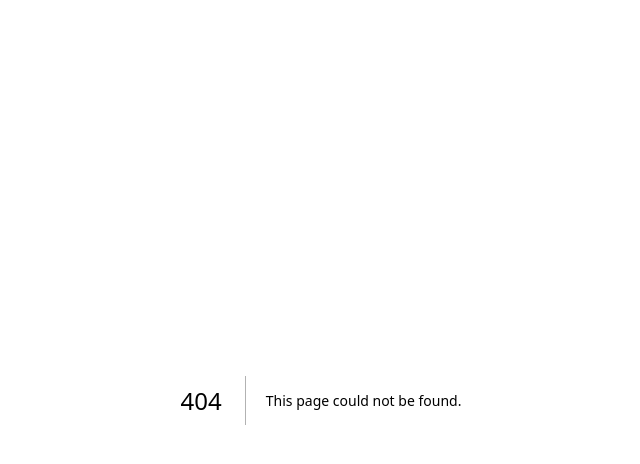
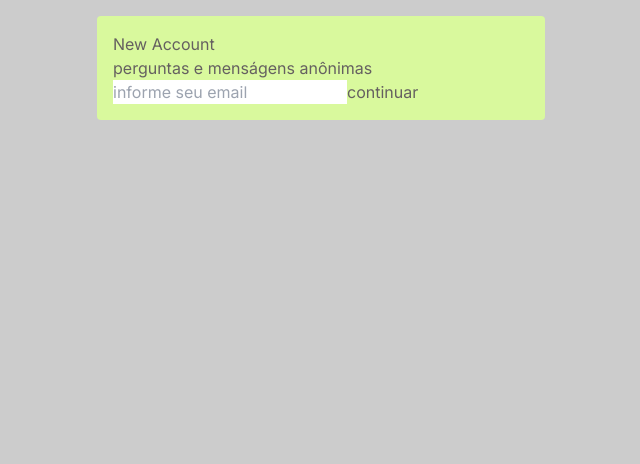
Before and after one commit to marvieiradev/secret-box, a Next.js app in the folder app/: page /account/new in a window 1280 px wide. Before the commit this address had no page. Shown: the top 464 px of the page, without its empty margins (319-959 px from the left). Built offline with nearby package versions, Linux system fonts and the light colour scheme.

Commit message:
feat: account pages created

```diff
--- /dev/null
+++ b/app/app/account/layout.tsx
@@ -0,0 +1,9 @@
+import React from "react";
+
+export default function Layout({ children }: { children: React.ReactNode }) {
+    return (
+        <div className="container flex items-center mx-auto max-w-md bg-lime-200 p-4 m-4 rounded">
+            {children}
+        </div>
+    );
+}
--- /dev/null
+++ b/app/app/account/login/page.tsx
@@ -0,0 +1,12 @@
+export default function LoginPage() {
+    return (
+        <div>
+            <h1>Login</h1>
+            <p>perguntas e menságens anônimas</p>
+            <input type="text" placeholder="informe seu email" />
+            <input type="password" placeholder="informe sua senha" />
+            <button>acessar minha conta</button>
+            <button>voltar</button>
+        </div>
+    );
+}
--- /dev/null
+++ b/app/app/account/new/page.tsx
@@ -0,0 +1,47 @@
+export default function NewAccountPage() {
+    return (
+        <div>
+            <h1>New Account</h1>
+            <p>perguntas e menságens anônimas</p>
+            <FormEmail />
+        </div>
+    );
+}
+
+function FormEmail() {
+    return (
+        <>
+            <input type="text" placeholder="informe seu email" />
+            <button>continuar</button>
+        </>
+    );
+}
+
+function FormPassword() {
+    return (
+        <>
+            <input type="text" placeholder="informe sua senha" />
+            <button>continuar</button>
+        </>
+    );
+}
+
+function FormProfile() {
+    return (
+        <>
+            <input type="text" placeholder="informe seu nome" />
+            <input type="text" placeholder="informe seu usuário" />
+            <button>continuar</button>
+        </>
+    );
+}
+
+function FormAvatar() {
+    return (
+        <>
+            <ul>
+                <li>avatar1</li>
+            </ul>
+        </>
+    )
+}
--- /dev/null
+++ b/app/app/account/page.tsx
@@ -0,0 +1,11 @@
+export default function AcountPage() {
+    return (
+        <div>
+            <h1>Account</h1>
+            <p>perguntas e menságens anônimas</p>
+            <p>vamos começar?</p>
+            <button>criar uma conta</button>
+            <button>acessar minha conta</button>
+        </div>
+    );
+}
--- a/app/app/globals.css
+++ b/app/app/globals.css
@@ -2,32 +2,7 @@
 @tailwind components;
 @tailwind utilities;
 
-:root {
-  --foreground-rgb: 0, 0, 0;
-  --background-start-rgb: 214, 219, 220;
-  --background-end-rgb: 255, 255, 255;
+body {
+  color: #656060;
+  background-color: #ccc;
 }
-
-@media (prefers-color-scheme: dark) {
-  :root {
-    --foreground-rgb: 255, 255, 255;
-    --background-start-rgb: 0, 0, 0;
-    --background-end-rgb: 0, 0, 0;
-  }
-}
-
-body {
-  color: rgb(var(--foreground-rgb));
-  background: linear-gradient(
-      to bottom,
-      transparent,
-      rgb(var(--background-end-rgb))
-    )
-    rgb(var(--background-start-rgb));
-}
-
-@layer utilities {
-  .text-balance {
-    text-wrap: balance;
-  }
-}
--- a/app/app/layout.tsx
+++ b/app/app/layout.tsx
@@ -5,7 +5,7 @@ import "./globals.css";
 const inter = Inter({ subsets: ["latin"] });
 
 export const metadata: Metadata = {
-  title: "Create Next App",
+  title: "Secret Box",
   description: "Generated by create next app",
 };
 
```
